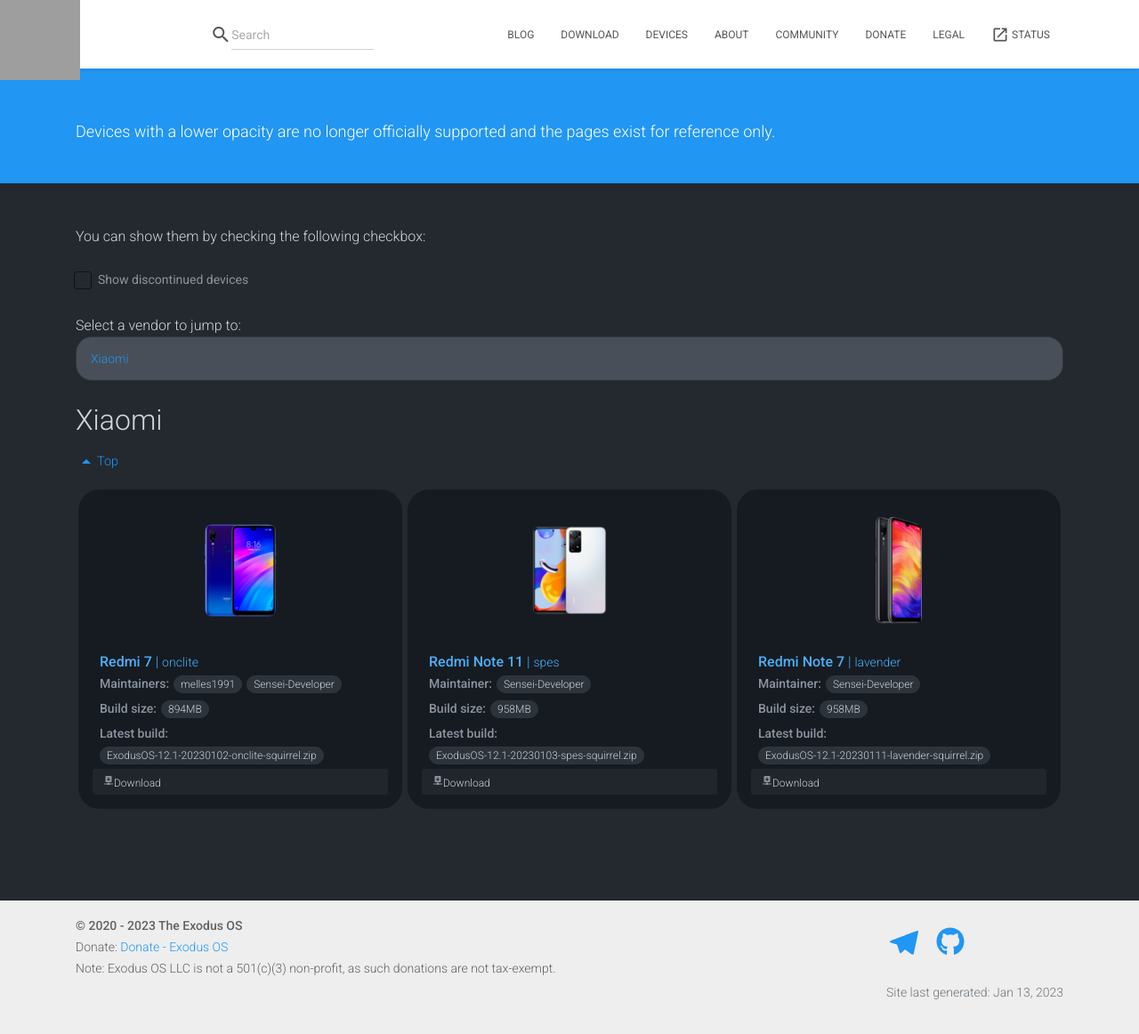
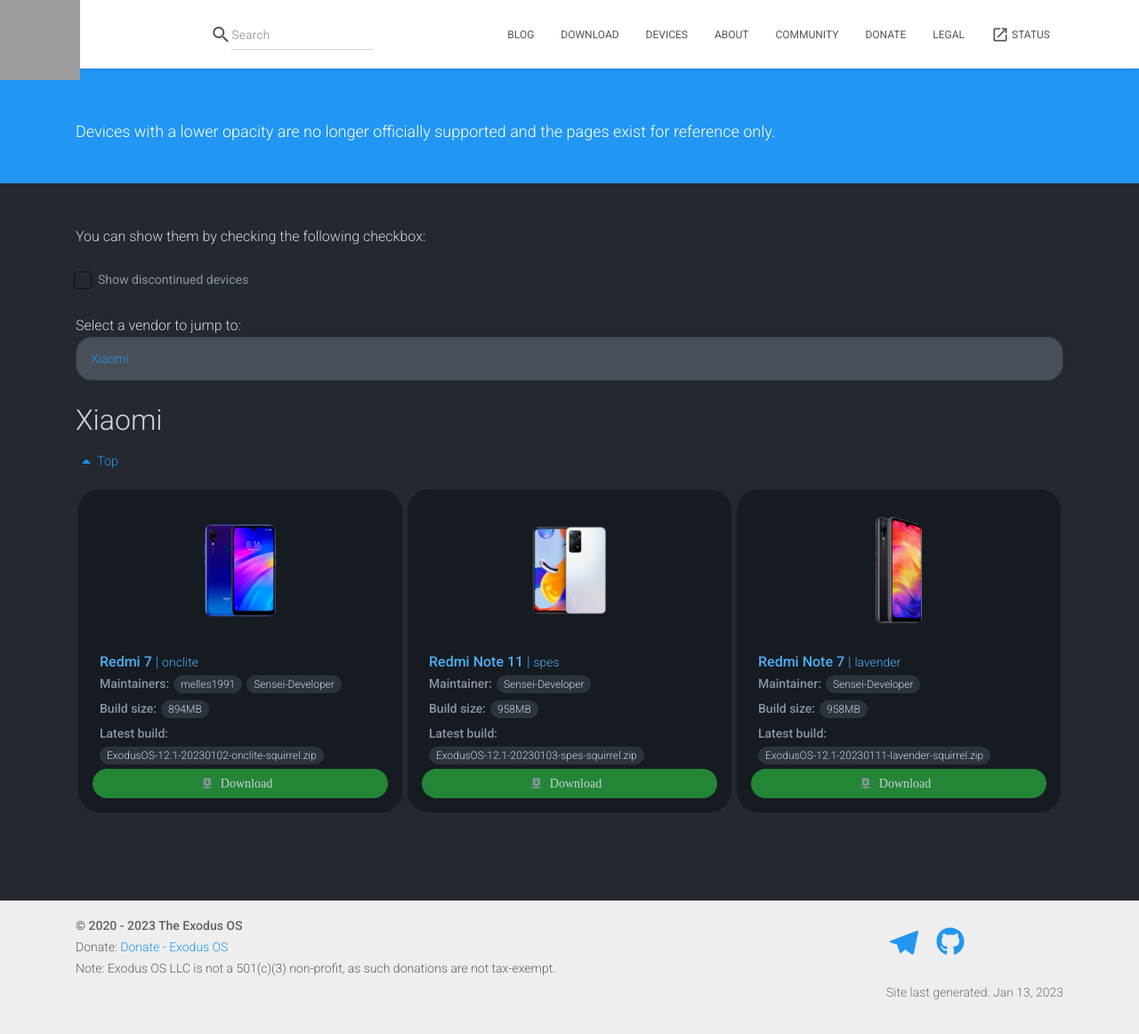
Before and after one commit to ExodusOS/exodus.github.io, a Jekyll site: the page built from index.html, in a window 1280 px wide and 1167 px high. Shown: the top 1162 px of the window at 89% size. Built offline with Jekyll 4.4.1, drawn with Linux system fonts in a browser that asks for light colours; nearby versions of some CDN libraries; comment, search, counter and statistics services are not loaded; grey boxes are pictures that could not be loaded.

Commit message:
Update _main.scss

```diff
--- a/_sass/craft/_main.scss
+++ b/_sass/craft/_main.scss
@@ -267,10 +267,6 @@
       background: #E8EDEE;
       transition: 0.15s;
     }
-    a {
-      color: $link-hover-color;
-      text-decoration: $link-hover-decoration;
-    }
   }
   img {
     max-width: 120px;
@@ -283,35 +279,42 @@
 }
 
 .itembtn {
+  display: inline-block;
+  padding: 0.25rem 0.5rem;
+  font-weight: 400;
+  text-align: center;
+  vertical-align: middle;
+  line-height: 1.8;
+  border-radius: 2em;
+  font-family: Google Sans Regular;
   color: #c9d1d9;
-  background-color: #21262d;
+  background-color: #238636;
   border-color: rgba(240,246,252,0.1);
   box-shadow: 0 0 transparent, 0 0 transparent;
-  transition: 80ms cubic-bezier(0.33, 1, 0.68, 1);
-  transition-property: color,background-color,box-shadow,border-color;
-  &:hover {
-    background-color: #30363d;
+  transition: color .15s ease-in-out,background-color .15s ease-in-out,border-color .15s ease-in-out,box-shadow .15s ease-in-out;
+  &:hover,
+  &:focus {
+    background-color: #2ea043;
     border-color: #8b949e;
     transition-duration: .1s;
-	text-decoration: none;
-  }
-  &:active {
-    background-color: hsla(212,12%,18%,1);
-    border-color: #6e7681;
-    transition-duration: .1s;
-	text-decoration: none;
+    a {
+      color: $link-hover-color;
+	  text-decoration: none;
+    }
   }
 }
 
 .btn-sm {
-  padding: 3px 12px;
-  font-size: 12px;
-  line-height: 20px;
+  font-size: 14px;
 }
 
 .itembtn .mdi:before {
   color: #8b949e;
-  vertical-align: text-bottom;
+  &:hover,
+  &:focus {
+    color: $link-hover-color;
+    text-decoration: none;
+  }
 }
 .deviceimage {
   padding: 1rem;
--- a/index.html
+++ b/index.html
@@ -115,7 +115,7 @@
   </div>
   {% endif %}
   <a class="itembtn btn-sm" href="https://sourceforge.net/projects/exodusos/files/ExodusOS/{{ device.codename }}/{{ device.current_branch }}/{{ device.filename }}">
-      <span class="mdi mdi-download-network"></span>Download
+      <span class="mdi mdi-download-network"></span><span class="mx-2">Download</span>
   </a>
 </div>
 
```
